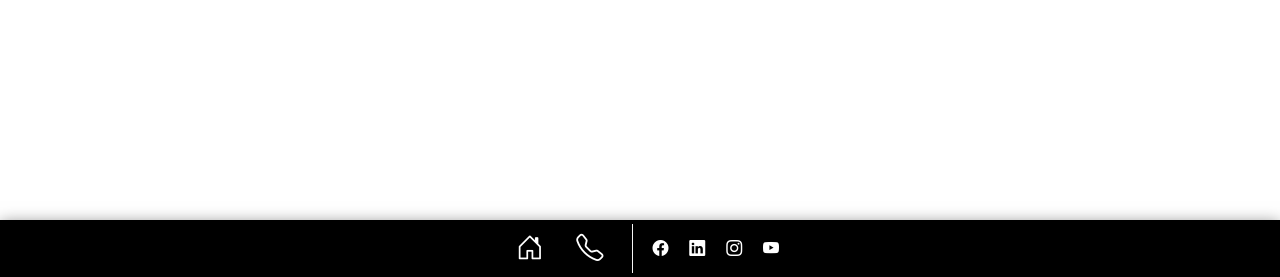
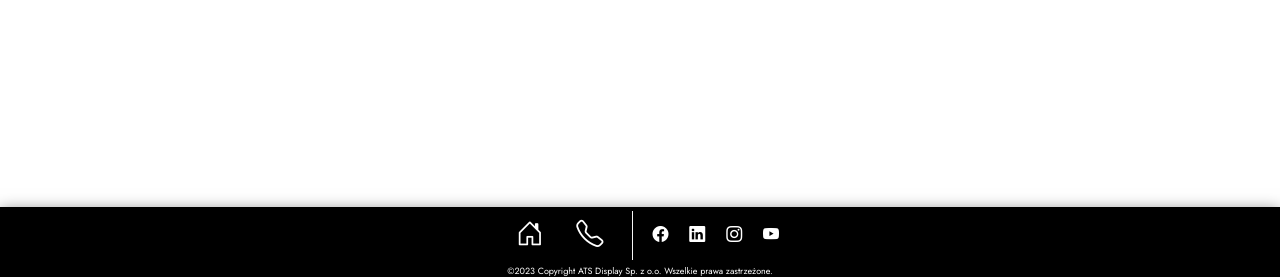
Before and after one commit to Klewiu/ManualsQR, a Django app: template src/qr/templates/qr/qr_code.html in a window 1280 px wide. Shown: the part 523-800 px from the top of the page. Run offline with Django 4.2, Linux system fonts and the light colour scheme; the template is opened without the code that fills it, so the values that code supplies are empty; some libraries are stand-ins or nearby versions.

Commit message:
Update copyrights in qr_code.html

```diff
--- a/src/qr/templates/qr/qr_code.html
+++ b/src/qr/templates/qr/qr_code.html
@@ -178,6 +178,9 @@
       </div>
     </div>
   </div>
+  <div class="d-flex justify-content-center">
+    <small class="text-white ml-3" style="font-size:xx-small;">©2023 Copyright ATS Display Sp. z o.o. Wszelkie prawa zastrzeżone.</small>
+  </div>
 </footer>
 
 {% comment %} jquery and ajax {% endcomment %}
```
